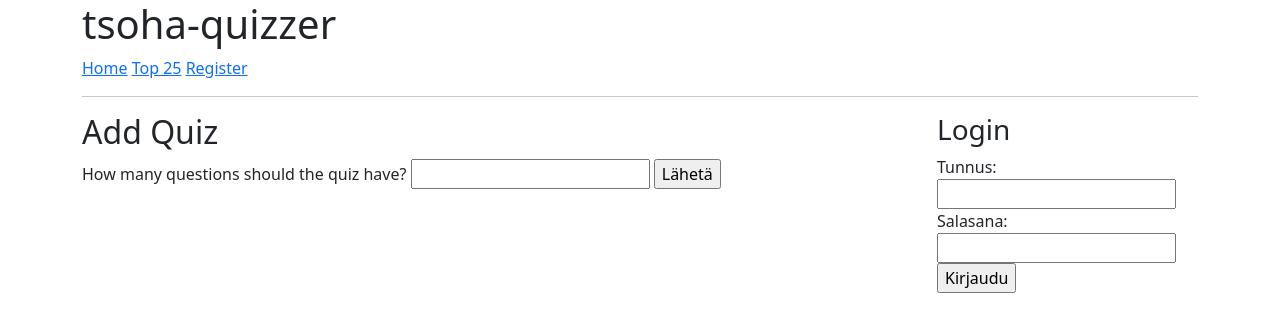
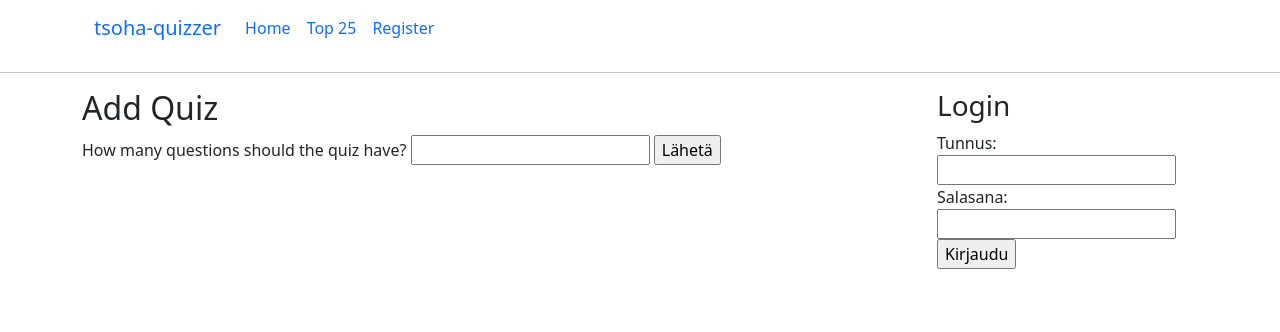
Before and after one commit to nabelosaurus/tsoha-quizzer, a Flask app: page /add-quiz/ in a window 1280 px wide. Shown: the top 332 px of the page. Run offline with Flask 2, Linux system fonts and the light colour scheme.

Commit message:
Add Bootstrap navbar. Add bootstrap table.

```diff
--- a/templates/base.html
+++ b/templates/base.html
@@ -13,17 +13,26 @@
   </head>
   <body>
     <div class="container">
-    <h1>tsoha-quizzer</h1>
-    <a href="/">Home</a>
-    <a href="/top25">Top 25</a>
-    {% if session.username %}
-    <a href="/add-quiz">Add quiz</a>
-    <a href="/logout">Logout</a>
-    {% else %}
-    <a href="/register">Register</a>
-    {% endif %}
+      <nav class="navbar navbar-expand-sm">
+        <div class="container-fluid">
+          <div class="navbar-nav">
+          <a class="navbar-brand" href="#">tsoha-quizzer</a>
+          <a class=nav-link href="/">Home</a>
+          <a class=nav-link href="/top25">Top 25</a>
+          {% if session.username %}
+          <a class=nav-link href="/add-quiz">Add quiz</a>
+          <a class=nav-link href="/logout">Logout</a>
+          {% else %}
+          <a class=nav-link href="/register">Register</a>
+          {% endif %}
+        </div>
+        </div>
+      </nav>
+    </div>
+
     <hr>
 
+    <div class="container">
       <div class="row">
         <div class="col-9">
           {% block content %}{% endblock %}
```
Also changed, not shown: templates/top25.html (+12 -1 lines).
